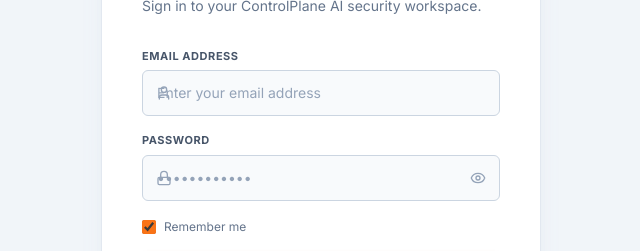
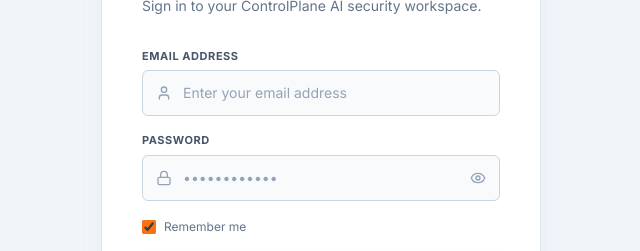
Before and after one commit to Ankur377823/ControlPlane-AI, a React (Vite) app in the folder frontend/: page / in a window 1280 px wide. Shown: the part 317-568 px from the top of the page, without its empty margins (319-959 px from the left). Built offline with nearby package versions, Linux system fonts and the light colour scheme.

Commit message:
Enhance input field padding for improved usability in LoginScreen

```diff
--- a/frontend/src/components/modals/LoginScreen.jsx
+++ b/frontend/src/components/modals/LoginScreen.jsx
@@ -72,7 +72,7 @@
                 }}
                 placeholder="Enter your email address"
                 required
-                className="w-full bg-slate-50 dark:bg-dark-900 border border-slate-300 dark:border-slate-700 rounded-md px-3.5 py-3 text-sm text-slate-900 dark:text-white placeholder-slate-400 focus:outline-none focus:border-primary focus:ring-1 focus:ring-primary/30 transition-colors"
+                className="w-full bg-slate-50 dark:bg-dark-900 border border-slate-300 dark:border-slate-700 rounded-md pl-10 pr-3.5 py-3 text-sm text-slate-900 dark:text-white placeholder-slate-400 focus:outline-none focus:border-primary focus:ring-1 focus:ring-primary/30 transition-colors"
               />
             </div>
             {errorMsg && (
@@ -99,7 +99,7 @@
                 }}
                 placeholder="••••••••••••"
                 required
-                className="w-full bg-slate-50 dark:bg-dark-900 border border-slate-300 dark:border-slate-700 rounded-md px-3.5 py-3 text-sm text-slate-900 dark:text-white placeholder-slate-400 focus:outline-none focus:border-primary focus:ring-1 focus:ring-primary/30 transition-colors pr-10"
+                className="w-full bg-slate-50 dark:bg-dark-900 border border-slate-300 dark:border-slate-700 rounded-md pl-10 pr-10 py-3 text-sm text-slate-900 dark:text-white placeholder-slate-400 focus:outline-none focus:border-primary focus:ring-1 focus:ring-primary/30 transition-colors"
               />
               <button
                 type="button"
```
